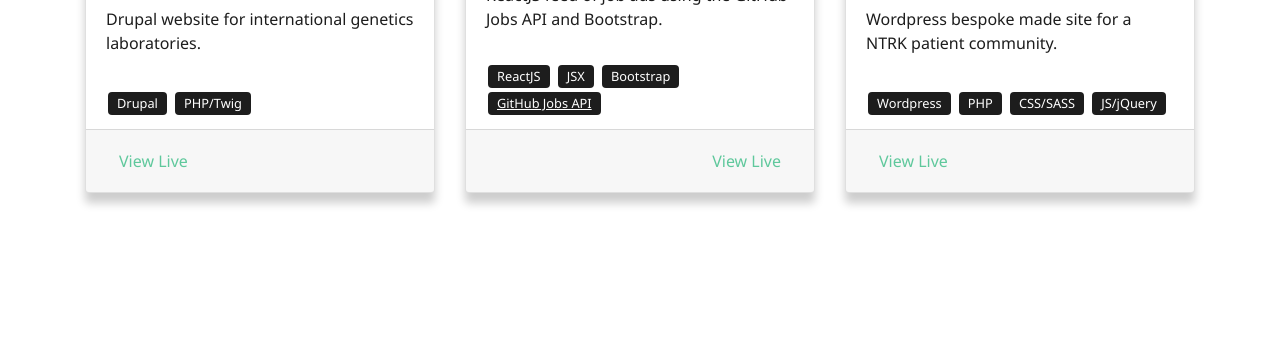
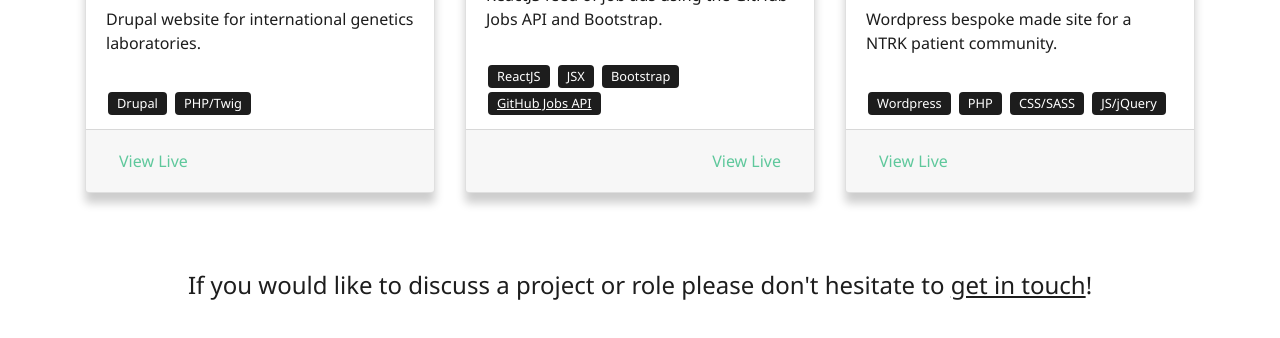
Before and after one commit to robhern135/robhern135.github.io, a plain HTML site: page index.html in a window 1280 px wide. Shown: the part 1272-1610 px from the top of the page. Before the commit the page ends 1495 px from the top, so only its background shows below. Drawn offline with nearby package versions, Linux system fonts and the light colour scheme; a web font is replaced by a local one.

Commit message:
contact addition

```diff
--- a/css/style.scss
+++ b/css/style.scss
@@ -17,6 +17,16 @@ body {
   }
   to {
     opacity: 1;
+  }
+}
+
+h4 a {
+  color: $black;
+  transition: 150ms ease color;
+  text-decoration: underline;
+  &:hover {
+    color: $green;
+    transition: 150ms ease color;
   }
 }
 
--- a/index.html
+++ b/index.html
@@ -165,6 +165,7 @@
               </div>
 
             </div>
+            <h4 class="text-center mb-5 mt-5">If you would like to discuss a project or role please don't hesitate to <a href="mailto:robertjhern@gmail.com">get in touch</a>!</h4>
           </div>
         </div>
       </div>
```
Also changed, not shown: css/style.css, 1 other file.
